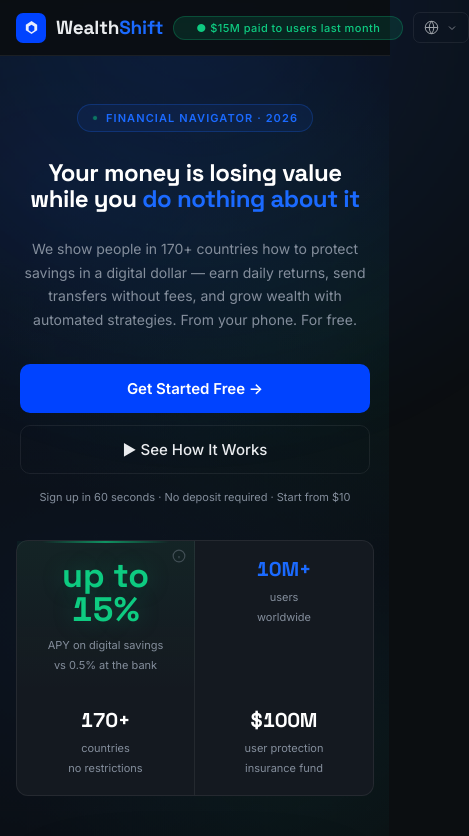
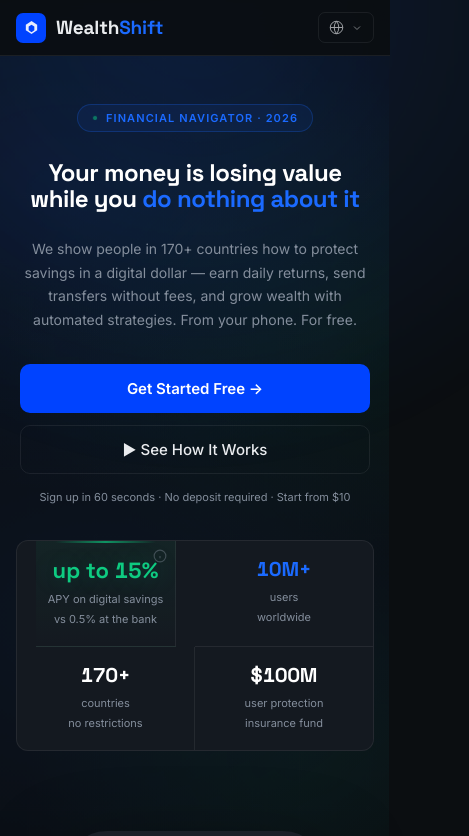
Before and after one commit to vdrohnk/wealthshift, a plain HTML site: page index.html in a window 390 px wide. Shown: the top 836 px of the page, 469 px wide, since content can reach past the window. Drawn offline with Linux system fonts and the light colour scheme.

Commit message:
Update index.html

```diff
--- a/index.html
+++ b/index.html
@@ -47,8 +47,8 @@
   .logo-text { font-family:'Space Grotesk','SF Pro Display',-apple-system,system-ui,sans-serif; font-size:19px; font-weight:700; color:var(--text); letter-spacing:-0.01em; }
   .logo-text span { color:var(--blue-mid); }
 
-  .nav-pill { font-size:12px; font-weight:500; color:var(--green); background:var(--green-dim); border:1px solid rgba(14,203,129,0.25); padding:5px 14px; border-radius:100px; letter-spacing:0.04em; white-space:nowrap; min-width:230px; text-align:center; transition:opacity .35s ease; }
-  .nav-pill.fade-out { opacity:0; }
+  .nav-pill { font-size:12px; font-weight:500; color:var(--green); background:var(--green-dim); border:1px solid rgba(14,203,129,0.25); padding:5px 14px; border-radius:100px; letter-spacing:0.04em; white-space:nowrap; min-width:230px; text-align:center; opacity:1; visibility:visible; transition:opacity .3s ease, visibility 0s linear 0s; }
+  .nav-pill.fade-out { opacity:0; visibility:hidden; transition:opacity .3s ease, visibility 0s linear .3s; }
 
   /* LANG SWITCHER */
   .lang-switcher { position:relative; display:flex; align-items:center; margin-left:auto; }
@@ -381,7 +381,7 @@
 
   @media(max-width:600px) {
     nav { padding:0 16px; height:56px; gap:10px; }
-    .nav-pill { font-size:11px; padding:4px 10px; }
+    .nav-pill { display:none; }
     .lang-btn .lang-name { display:none; }
     .lang-btn { padding:7px 10px; }
     .lang-dropdown { right:0; width:calc(100vw - 32px); max-height:60vh; }
@@ -397,9 +397,11 @@
 
     .stats-section { padding:0 16px; }
     .stats-card { grid-template-columns:1fr 1fr; }
-    .stat-item { padding:18px 12px; }
+    .stat-item { padding:18px 12px; border-bottom:1px solid var(--border); }
     .stat-item:nth-child(2) { border-right:none; }
+    .stat-item:nth-child(3), .stat-item:nth-child(4) { border-bottom:none; }
     .stat-num { font-size:22px; }
+    .stat-item.hero .stat-num { font-size:24px; }
     .stat-label { font-size:11px; }
     .tooltip { width:160px; font-size:10px; }
 
@@ -475,6 +477,7 @@
     h1 { font-size:24px; }
     .subhead { font-size:14px; }
     .stat-num { font-size:20px; }
+    .stat-item.hero .stat-num { font-size:22px; }
     .btn-primary { font-size:15px; padding:15px 20px; }
     .phone-frame { width:260px; height:640px; }
     .phone-stage { min-height:760px; }
```
